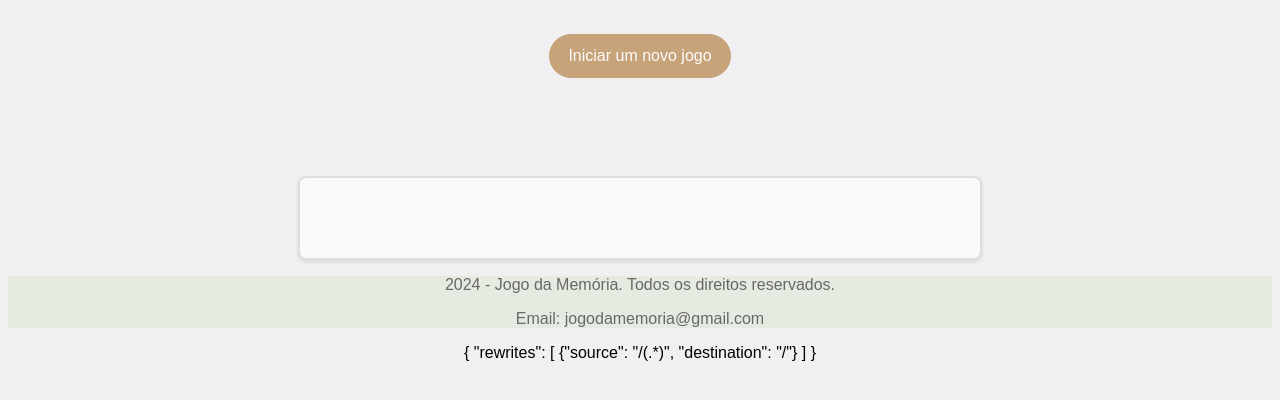
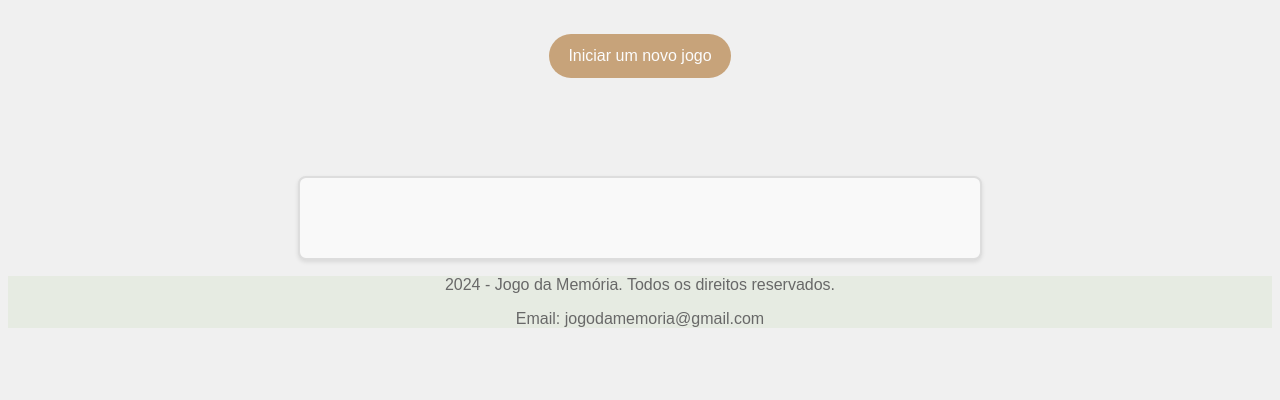
Before and after one commit to anahmartins/jogodamemoria, a plain HTML site: page jogodamemoria.html in a window 1280 px wide. Shown: the part 328-728 px from the top of the page. Drawn offline with Linux system fonts and the light colour scheme; a web font is replaced by a local one.

Commit message:
Update jogodamemoria.html

```diff
--- a/jogodamemoria.html
+++ b/jogodamemoria.html
@@ -28,8 +28,3 @@
     <script src = "logicajogo.js"></script>
 </body>
 </html>
-{
-  "rewrites":  [
-    {"source": "/(.*)", "destination": "/"}
-  ]
-}
```
